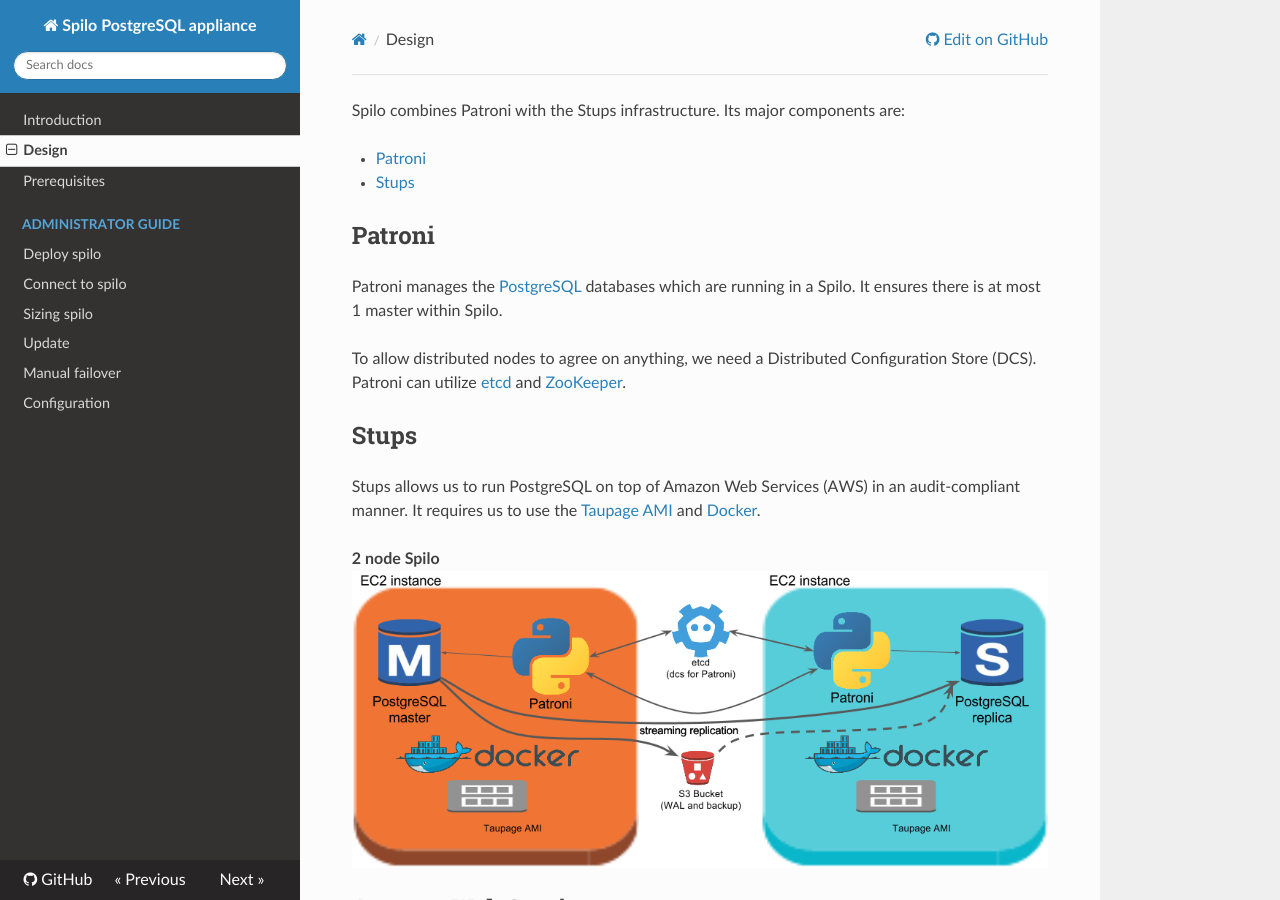
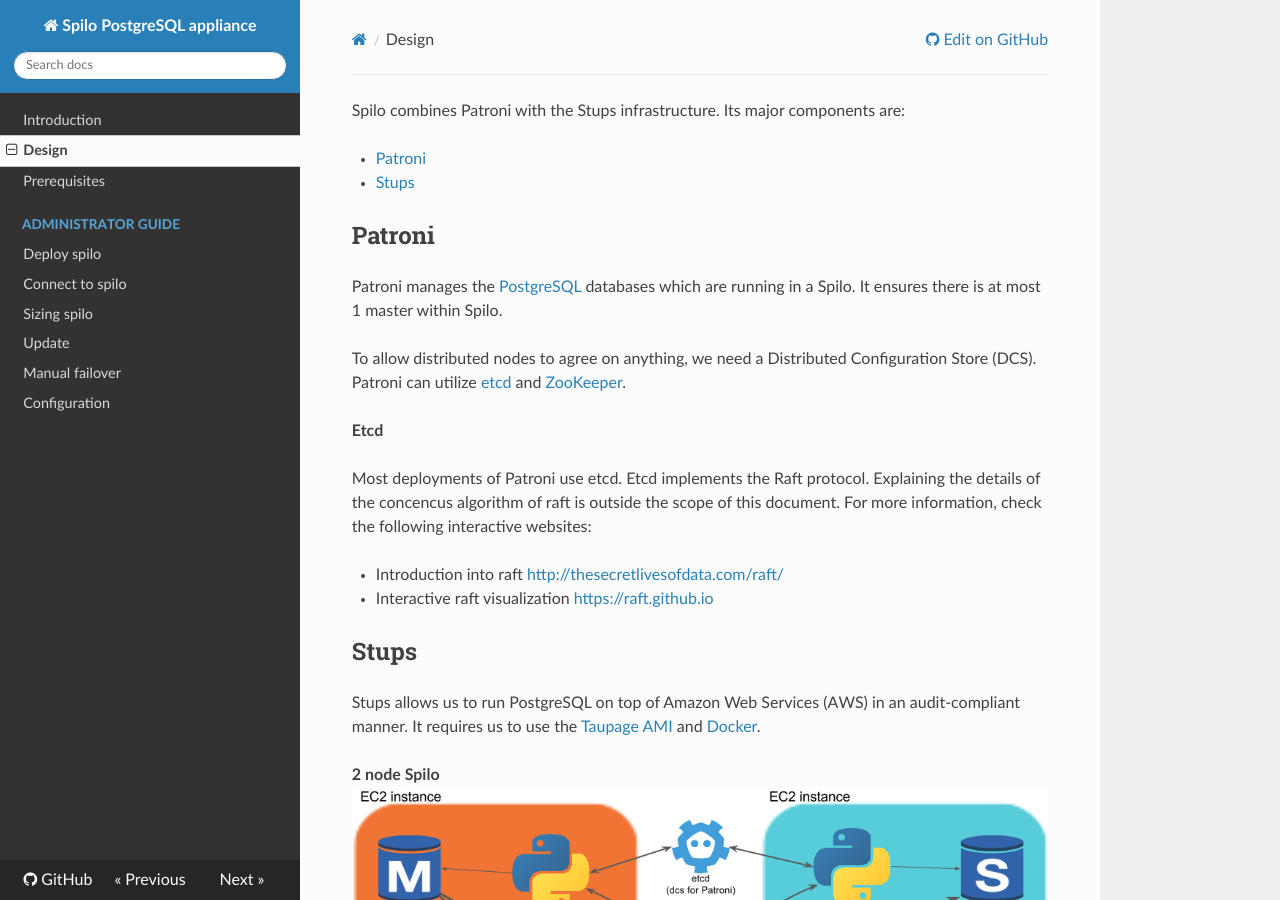
Before and after one commit to zalando/spilo, an MkDocs documentation site: the page built from docs/DESIGN.md, in a window 1280 px wide and 900 px high. Built offline with MkDocs 1.6.1, drawn with Linux system fonts in a browser that asks for light colours; nearby versions of some CDN libraries; old or Windows-style settings are respelled for this version of MkDocs.

Commit message:
Documentation: Add pointers to Raft documentation

```diff
--- a/docs/DESIGN.md
+++ b/docs/DESIGN.md
@@ -9,6 +9,17 @@
 
 To allow distributed nodes to agree on anything, we need a Distributed Configuration Store (DCS).
 Patroni can utilize [etcd](https://coreos.com/etcd/) and [ZooKeeper](https://zookeeper.apache.org/).
+
+**Etcd**
+
+Most deployments of Patroni use etcd. Etcd implements the Raft protocol. Explaining the details of
+the concencus algorithm of raft is outside the scope of this document.
+For more information, check the following interactive
+websites:
+
+* Introduction into raft [http://thesecretlivesofdata.com/raft/](http://thesecretlivesofdata.com/raft/)
+* Interactive raft visualization [https://raft.github.io](https://raft.github.io)
+
 
 ## Stups
 Stups allows us to run PostgreSQL on top of Amazon Web Services (AWS) in an audit-compliant manner.
```
